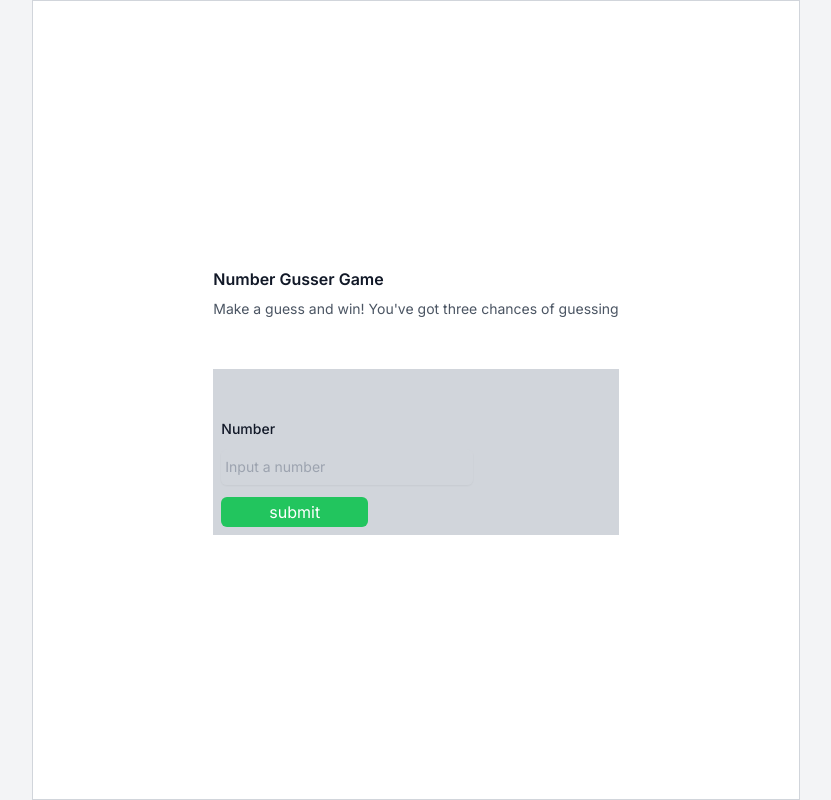
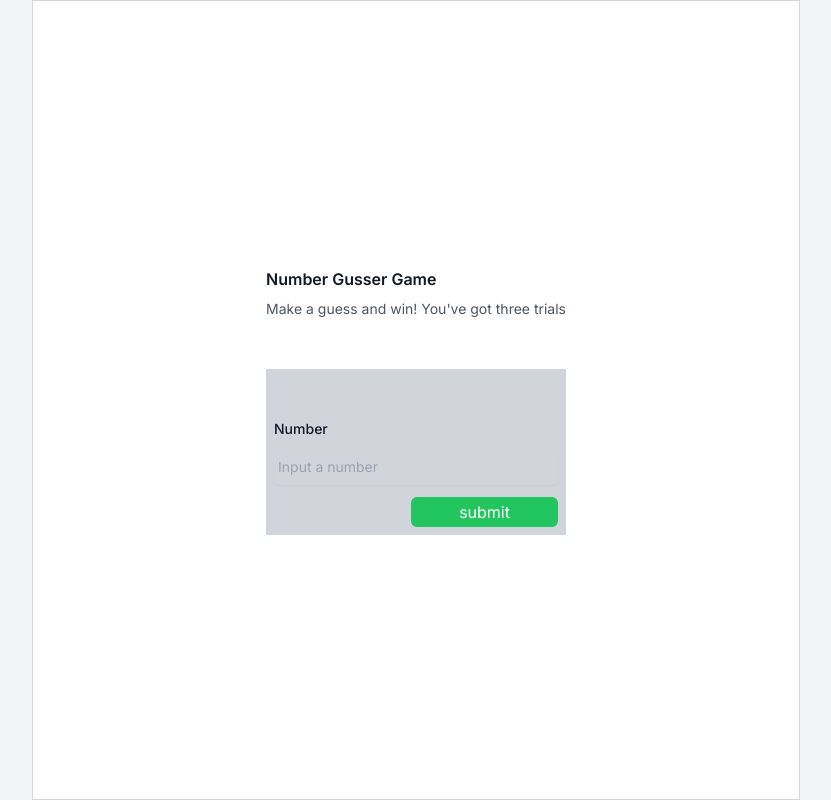
Before and after one commit to Yindeish/number_guesser_game, a Next.js app: page / in a window 1280 px wide. Shown: the whole page, without its empty margins (224-1055 px from the left). Built offline with nearby package versions, Linux system fonts and the light colour scheme.

Commit message:
Feedback Mechanism

```diff
--- a/app/page.tsx
+++ b/app/page.tsx
@@ -1,6 +1,7 @@
 "use client";
 
 import { useEffect, useState } from "react";
+import { toast } from "react-toastify";
 
 const page = () => {
 
@@ -15,8 +16,15 @@ const page = () => {
   }
 
   const confirm_guess = () => {
-    if (Number(user_input) === Number(SECRET_NUMBER)) set_match_secret(true);
-    else set_match_secret(false);
+    console.log({ SECRET_NUMBER: Number(SECRET_NUMBER), user_input: Number(user_input) })
+    if (Number(user_input) === Number(SECRET_NUMBER)) {
+      set_match_secret(true);
+      toast.success('Great job. You win!');
+    }
+    else {
+      set_match_secret(false);
+      toast.error('Urh. You failed!. Try again')
+    }
   }
 
   useEffect(() => {
@@ -28,11 +36,11 @@ const page = () => {
   return (<div className="my-auto">
 
     <h2 className="text-base font-semibold leading-7 text-gray-900">Number Gusser Game</h2>
-    <p className="mt-1 text-sm leading-6 text-gray-600">Make a guess and win! You've got three chances of guessing</p>
+    <p className="mt-1 text-sm leading-6 text-gray-600">Make a guess and win! You've got three trials</p>
 
     <form className="mt-[3em] bg-gray-300 p-2">
       <div className="mt-10 grid grid-cols-1 gap-x-6 gap-y-8 sm:grid-cols-6">
-        <div className="sm:col-span-4">
+        <div className="sm:col-span-full">
           <label htmlFor="username" className="block text-sm font-medium leading-6 text-gray-900">Number</label>
           <div className="mt-2">
             <div className="flex rounded-md shadow-sm ring-1 ring-inset ring-gray-300 focus-within:ring-2 focus-within:ring-inset focus-within:ring-indigo-600 sm:max-w-md">
@@ -41,7 +49,9 @@ const page = () => {
                 value={user_input as unknown as string} type="number" name="username" autoComplete="username" className="block flex-1 border-0 bg-transparent py-1.5 pl-1 text-gray-900 placeholder:text-gray-400 focus:ring-0 sm:text-sm sm:leading-6" placeholder="Input a number" />
             </div>
 
-            <button onClick={confirm_guess} type="button" className="w-[fit-content] h-[fit-content] py-[0.2em] px-[3em] text-white bg-green-500 mt-3 rounded-md active:scale-[0.98]">submit</button>
+            <div className="mt-3 w-full flex justify-end gap-2">
+              <button onClick={confirm_guess} type="button" className="w-[fit-content] h-[fit-content] py-[0.2em] px-[3em] text-white bg-green-500 rounded-md active:scale-[0.98]">submit</button>
+            </div>
           </div>
         </div>
 
```
